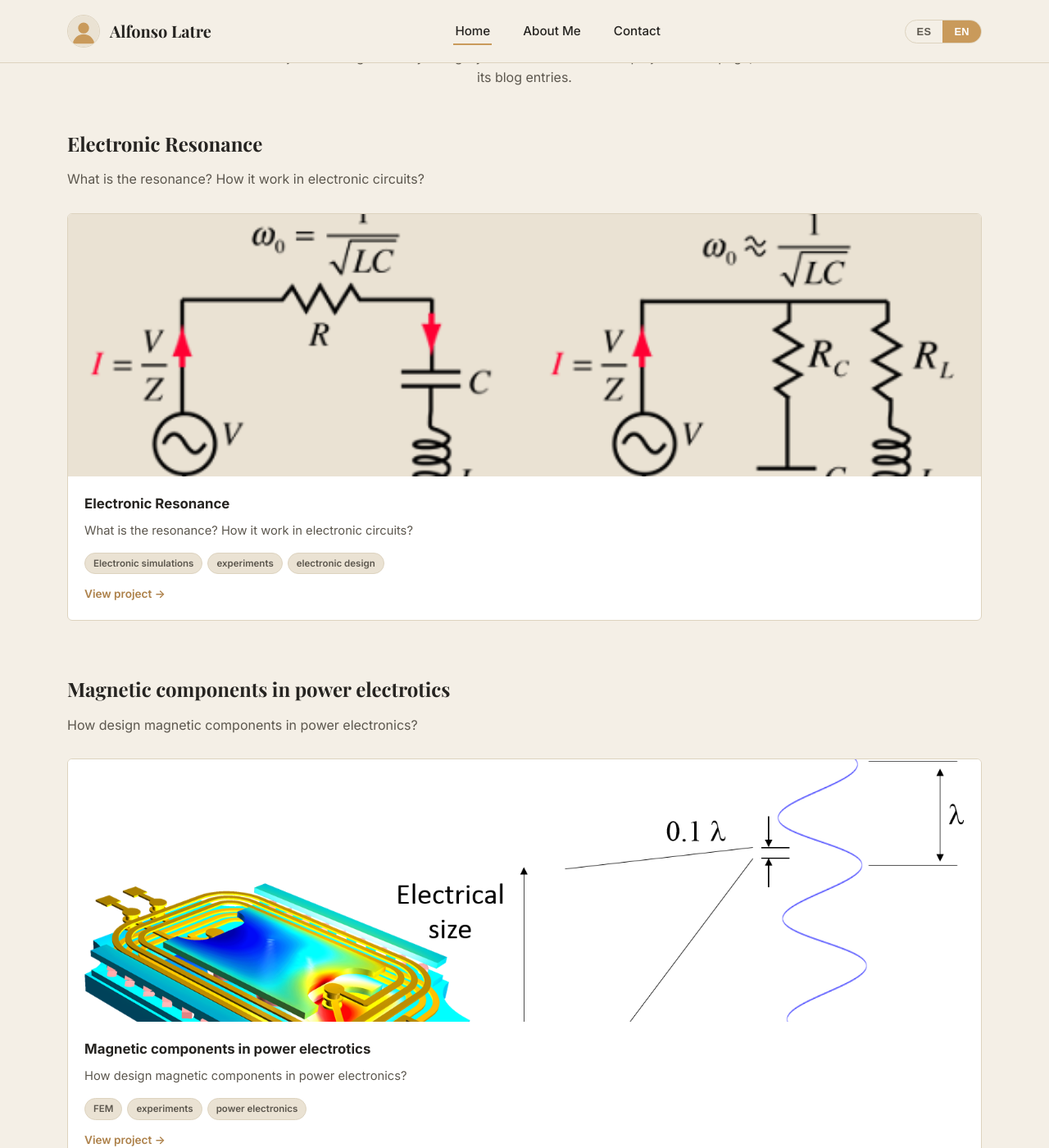
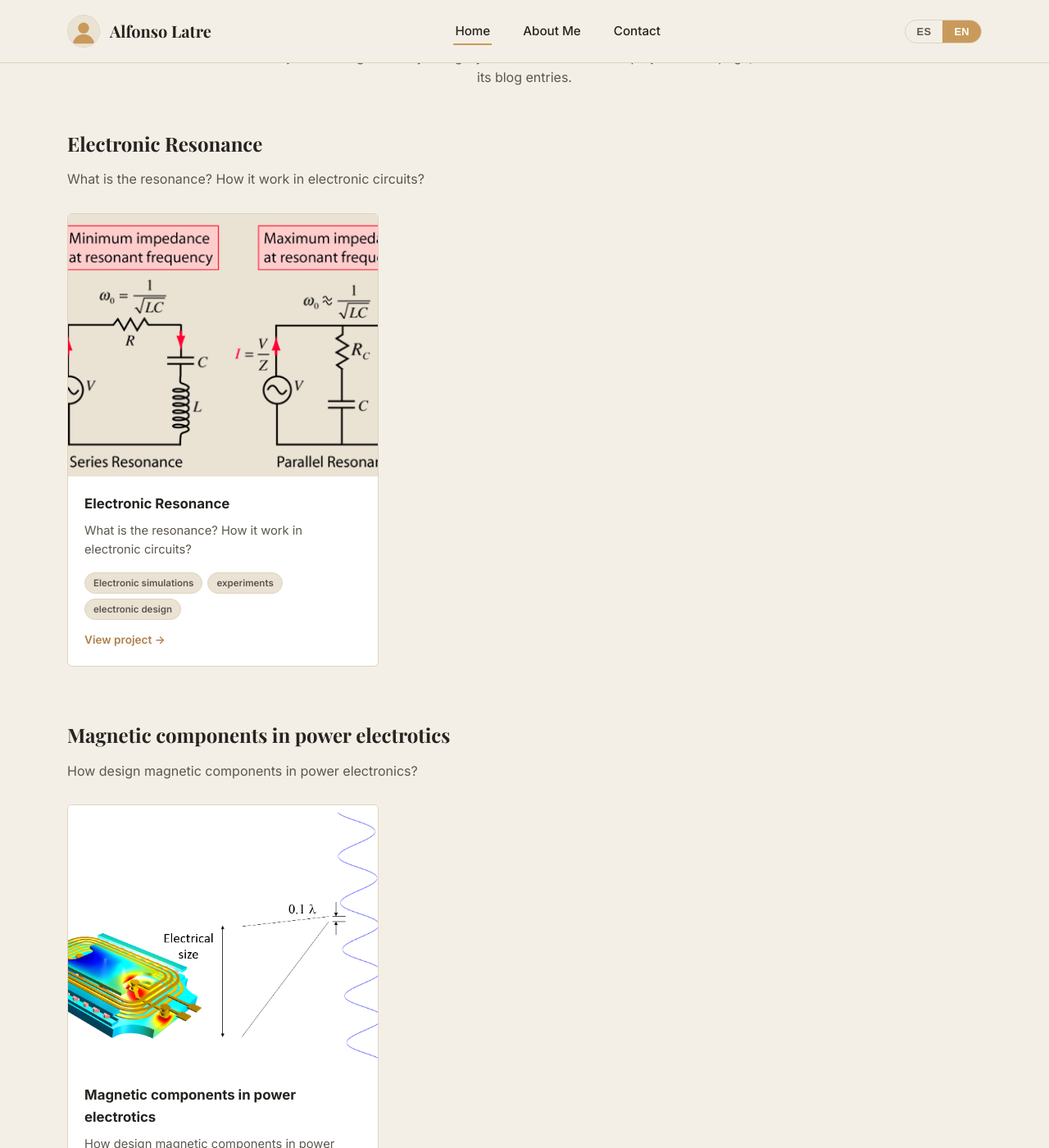
Before and after one commit to alfonLatre/alfonLatre.github.io, a Jekyll site: the page built from index.md, in a window 1280 px wide and 1400 px high, scrolled down 563 px. Shown: the whole window at 82% size. Built offline with Jekyll 4.4.1, drawn with Linux system fonts in a browser that asks for light colours.

Commit message:
Fix project card images stretching into thin crop slivers
With only one project per category, CSS Grid's auto-fit + 1fr stretched
the single card to fill the entire row (~1114px wide) while the image
stayed a fixed 320px tall, producing a 3.48:1 crop box that badly
cropped most photos. Switched to auto-fill with a capped 380px max
track width so cards never stretch past a reasonable size, regardless
of how many projects are in a category.

```diff
--- a/assets/css/style.css
+++ b/assets/css/style.css
@@ -314,7 +314,7 @@
 
 .project-grid {
   display: grid;
-  grid-template-columns: repeat(auto-fit, minmax(260px, 1fr));
+  grid-template-columns: repeat(auto-fill, minmax(260px, 380px));
   gap: 24px;
 }
 
```
